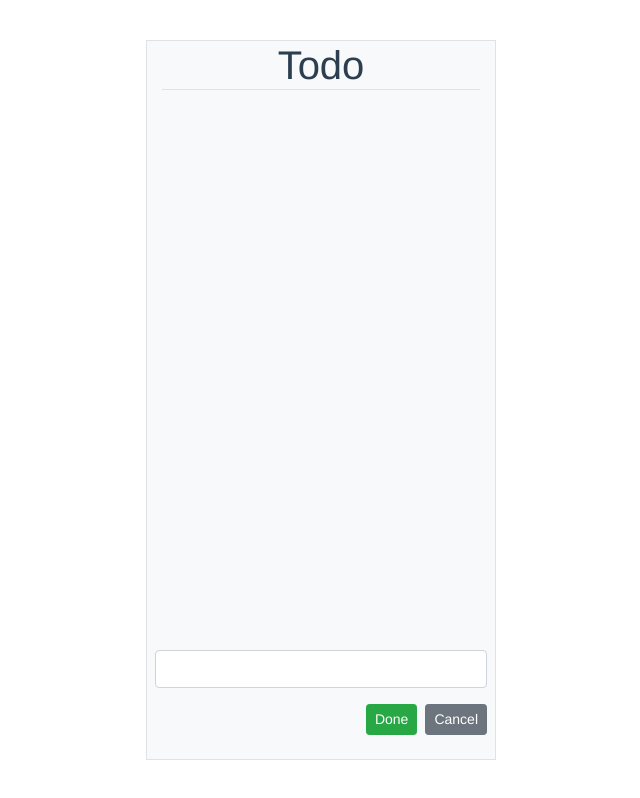
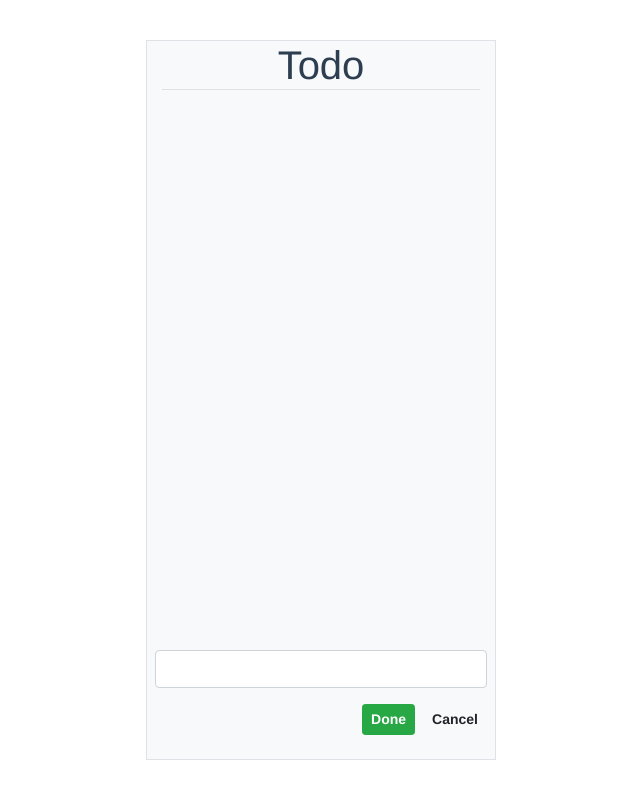
Before and after one commit to TantrumRage/Vue-Todo-App, a Vue app: page /#/ in a window 1280 px wide. Both pictures are taken after a click on the button "Add New". Shown: the whole page, without its empty margins (319-959 px from the left). Built offline with nearby package versions, Linux system fonts and the light colour scheme.

Commit message:
Changed style of some buttons

```diff
--- a/src/components/TodoContainer.vue
+++ b/src/components/TodoContainer.vue
@@ -46,7 +46,7 @@
     </div>
     <div id="todo-footer" class="col-12 bg-light text-center p-2 pb-4">
       <button
-        class="btn btn-sm btn-outline-success"
+        class="btn btn-sm btn-outline-success font-weight-bold"
         v-show="submitBtnVisible"
         @click="submitBtnVisible = !submitBtnVisible"
       >
@@ -54,10 +54,11 @@
       </button>
       <div class="text-right" v-show="!submitBtnVisible">
         <input type="text" class="form-control mb-2" v-model="addTodoItemText" />
-        <button class="btn btn-sm btn-success mt-2 mr-2" @click="addTodoItem()">
+        <button class="btn btn-sm btn-success mt-2 mr-2 font-weight-bold"
+        @click="addTodoItem()">
           Done
         </button>
-        <button class="btn btn-sm btn-secondary mt-2"
+        <button class="btn btn-sm btn-outline-none mt-2 font-weight-bold"
         @click="submitBtnVisible = ! submitBtnVisible">
           Cancel
         </button>
```
